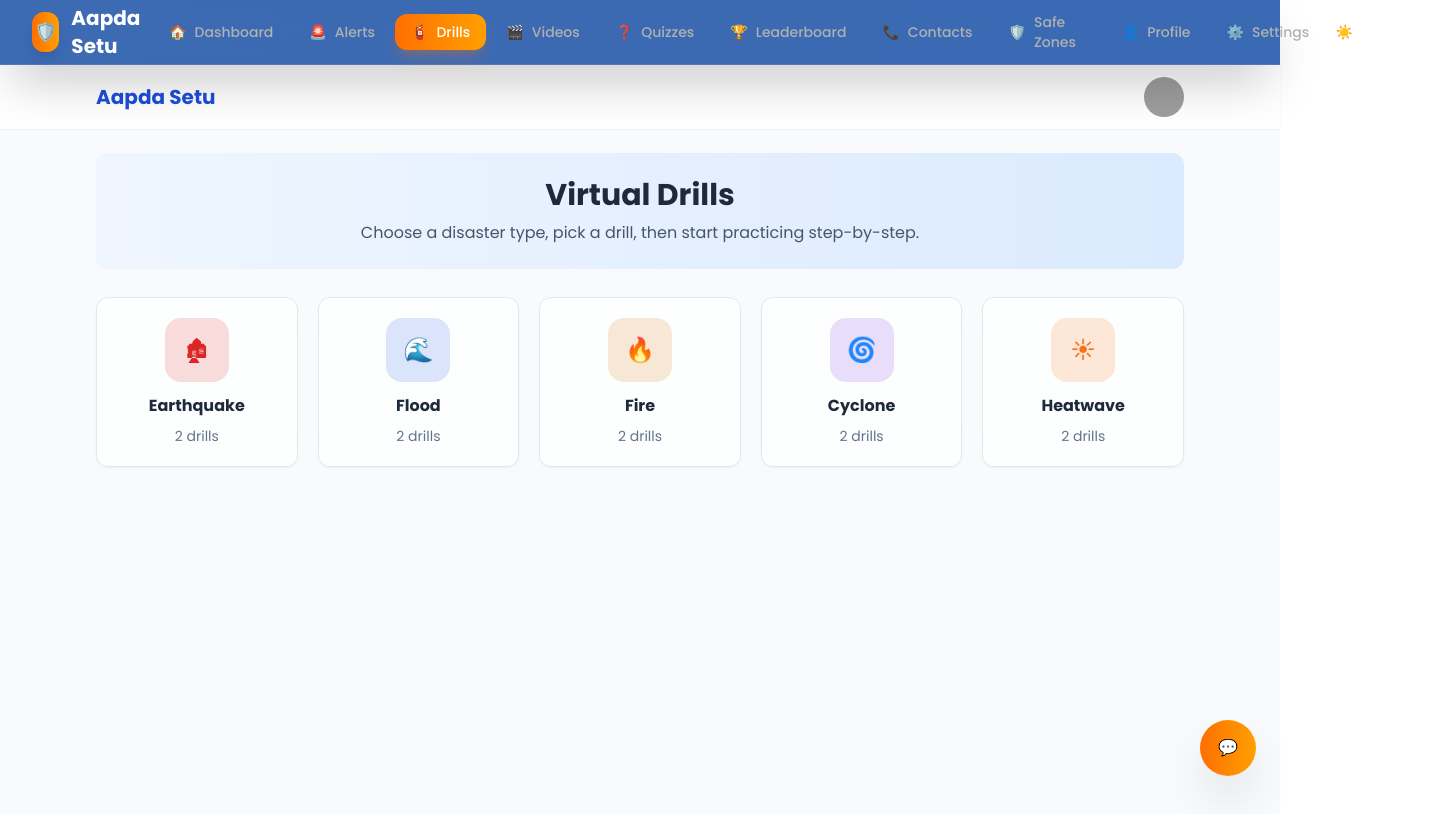
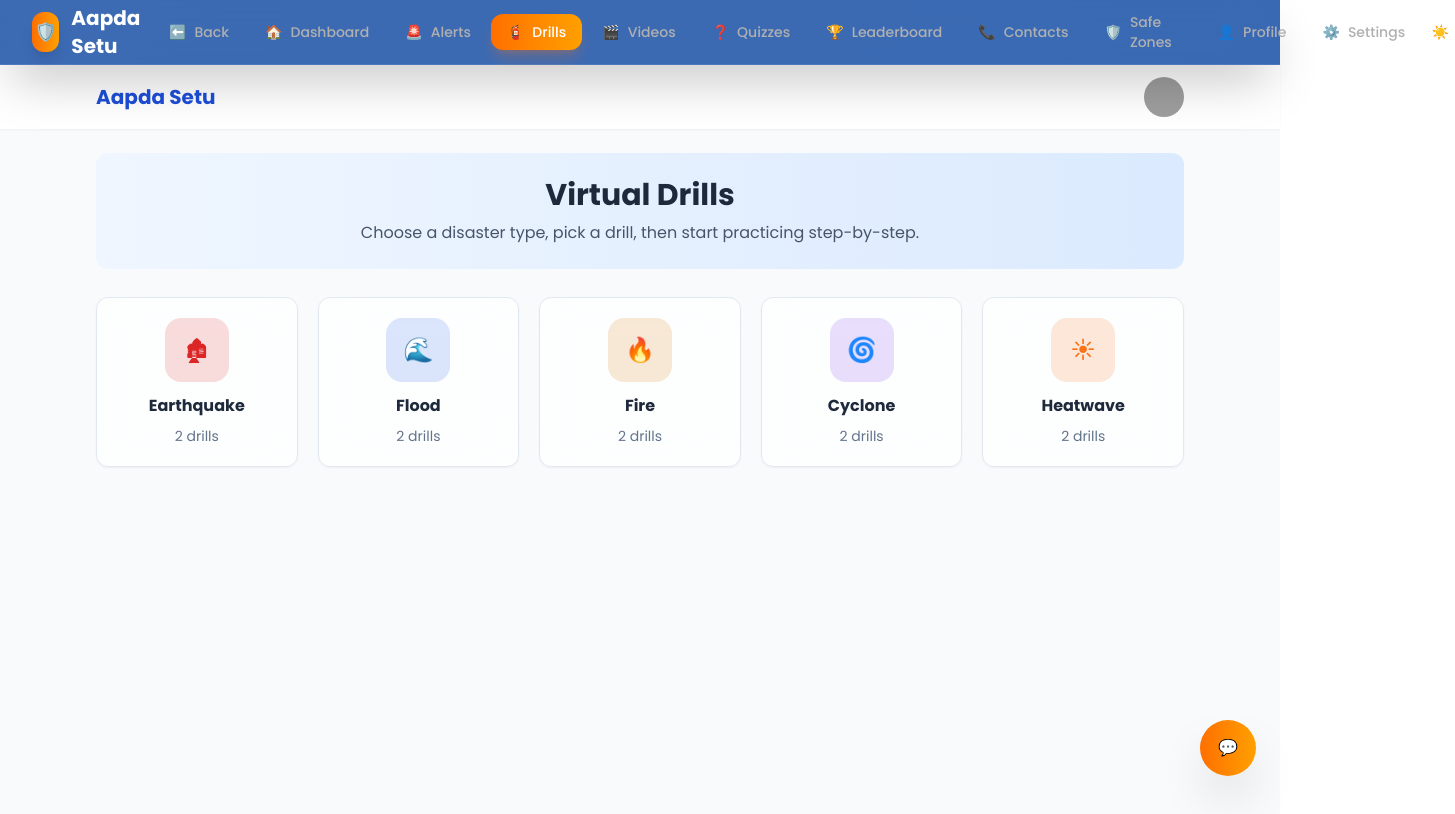
Before and after one commit to simplychiragk/aapda-setu, a React (Vite) app: page /drills in a window 1280 px wide. Shown: the top 814 px of the page, 1455 px wide, since content can reach past the window. Built offline with nearby package versions, Linux system fonts and the light colour scheme; grey boxes are pictures that could not be loaded.

Commit message:
Update Layout.jsx

```diff
--- a/src/components/Layout.jsx
+++ b/src/components/Layout.jsx
@@ -126,6 +126,20 @@ export default function Layout({ children }) {
 
               {/* Navigation Items */}
               <div className="hidden md:flex items-center space-x-1">
+                {/* Back Button - Always visible except on staff pages */}
+                {!isStaffPage && (
+                  <motion.button
+                    whileHover={{ scale: 1.05 }}
+                    whileTap={{ scale: 0.95 }}
+                    onClick={() => navigate(-1)}
+                    className="px-4 py-2 rounded-xl text-sm font-medium text-[#B0B0B0] hover:text-white hover:bg-white/5 transition-all duration-200 flex items-center space-x-2"
+                    title="Go back to previous page"
+                  >
+                    <span>⬅️</span>
+                    <span>Back</span>
+                  </motion.button>
+                )}
+
                 {/* Show full nav only if NOT staff */}
                 {!isStaffPage && (
                   <>
```
